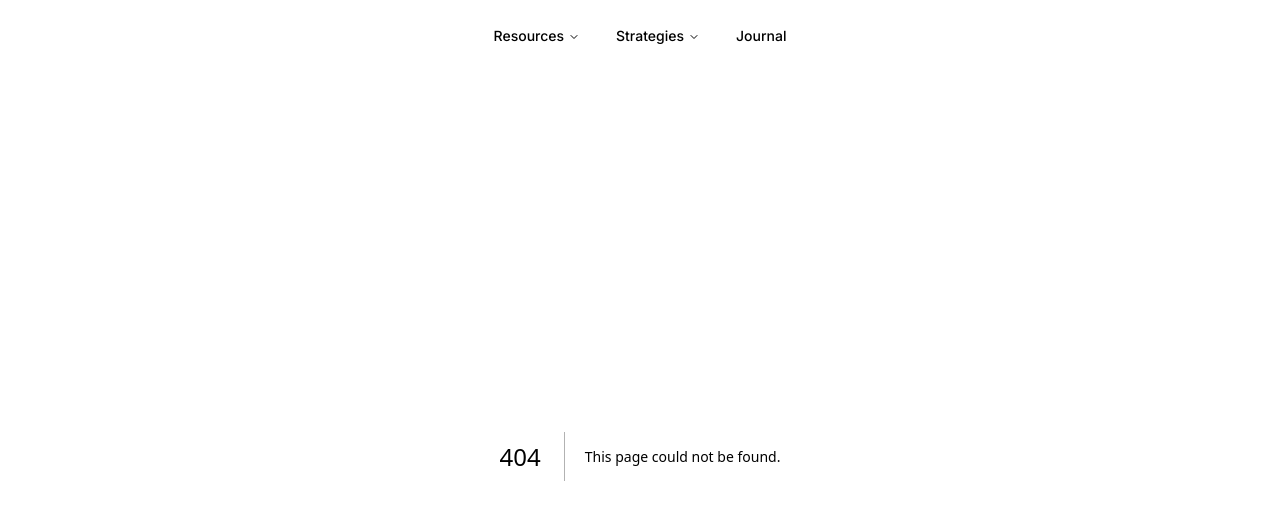
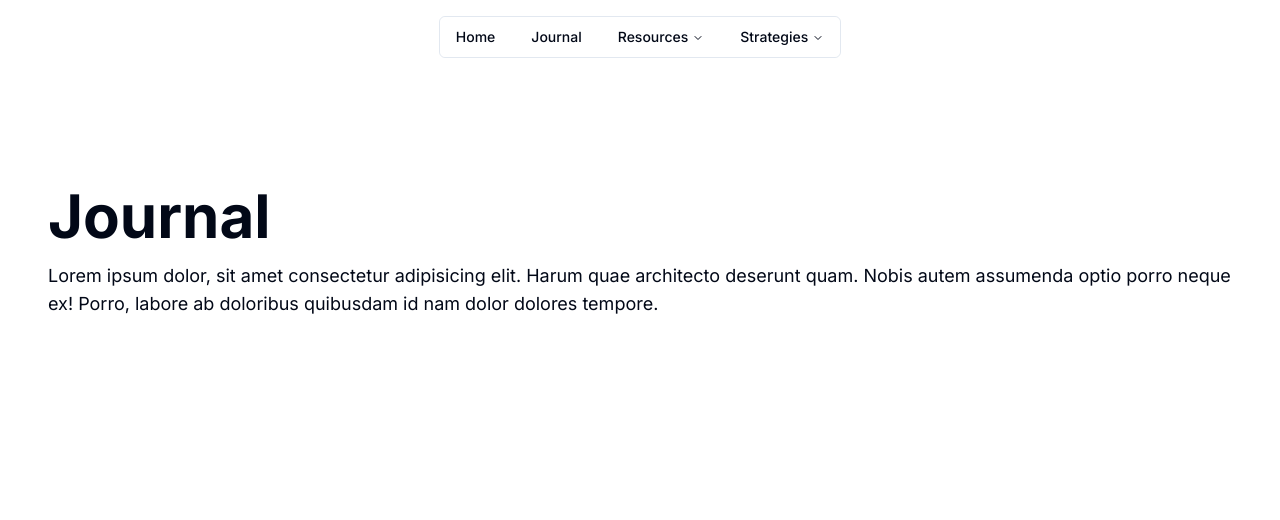
Before and after one commit to kulaizki/Insight, a Next.js app: page /journal in a window 1280 px wide. Before the commit this address had no page. Shown: the top 520 px of the page. Built offline with nearby package versions, Linux system fonts and the light colour scheme.

Commit message:
feat: add home and header border

```diff
--- a/src/app/dashboard/(overview)/page.tsx
+++ b/src/app/journal/(overview)/page.tsx
@@ -6,7 +6,7 @@ export default async function Page() {
   return (
     <section className='py-24'>
       <div className='flex flex-col p-8 gap-4'>
-        <h1 className='text-6xl font-bold'>Dashboard Overview</h1>
+        <h1 className='text-6xl font-bold'>Journal</h1>
         <p className="text-lg">Lorem ipsum dolor, sit amet consectetur adipisicing elit. Harum quae architecto deserunt quam. Nobis autem assumenda optio porro neque ex! Porro, labore ab doloribus quibusdam id nam dolor dolores tempore.</p>
       </div>
     </section>
--- a/src/components/ui/header.tsx
+++ b/src/components/ui/header.tsx
@@ -55,7 +55,21 @@ const components: { title: string; href: string; description: string }[] = [
 export function Header() {
   return (
     <NavigationMenu>
-      <NavigationMenuList>
+      <NavigationMenuList className="border rounded-md">
+        <NavigationMenuItem>
+          <Link href="/" legacyBehavior passHref>
+            <NavigationMenuLink className={navigationMenuTriggerStyle()}>
+              Home
+            </NavigationMenuLink>
+          </Link>
+        </NavigationMenuItem>
+        <NavigationMenuItem>
+          <Link href="/journal" legacyBehavior passHref>
+            <NavigationMenuLink className={navigationMenuTriggerStyle()}>
+              Journal
+            </NavigationMenuLink>
+          </Link>
+        </NavigationMenuItem>
         <NavigationMenuItem>
           <NavigationMenuTrigger>Resources</NavigationMenuTrigger>
           <NavigationMenuContent>
@@ -88,13 +102,6 @@ export function Header() {
             </ul>
           </NavigationMenuContent>
         </NavigationMenuItem>
-        <NavigationMenuItem>
-          <Link href="/docs" legacyBehavior passHref>
-            <NavigationMenuLink className={navigationMenuTriggerStyle()}>
-              Journal
-            </NavigationMenuLink>
-          </Link>
-        </NavigationMenuItem>
       </NavigationMenuList>
     </NavigationMenu>
   )
```
